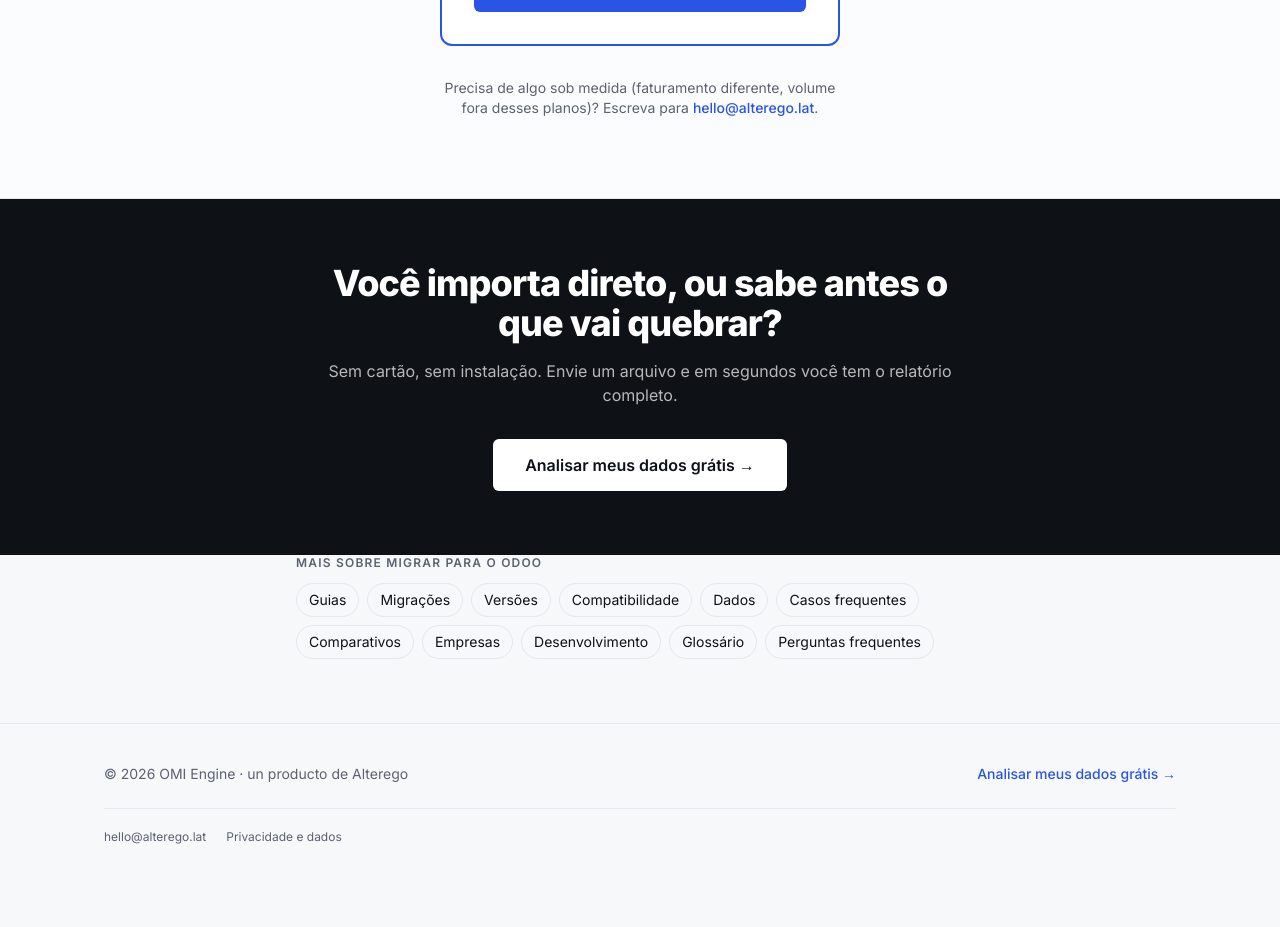
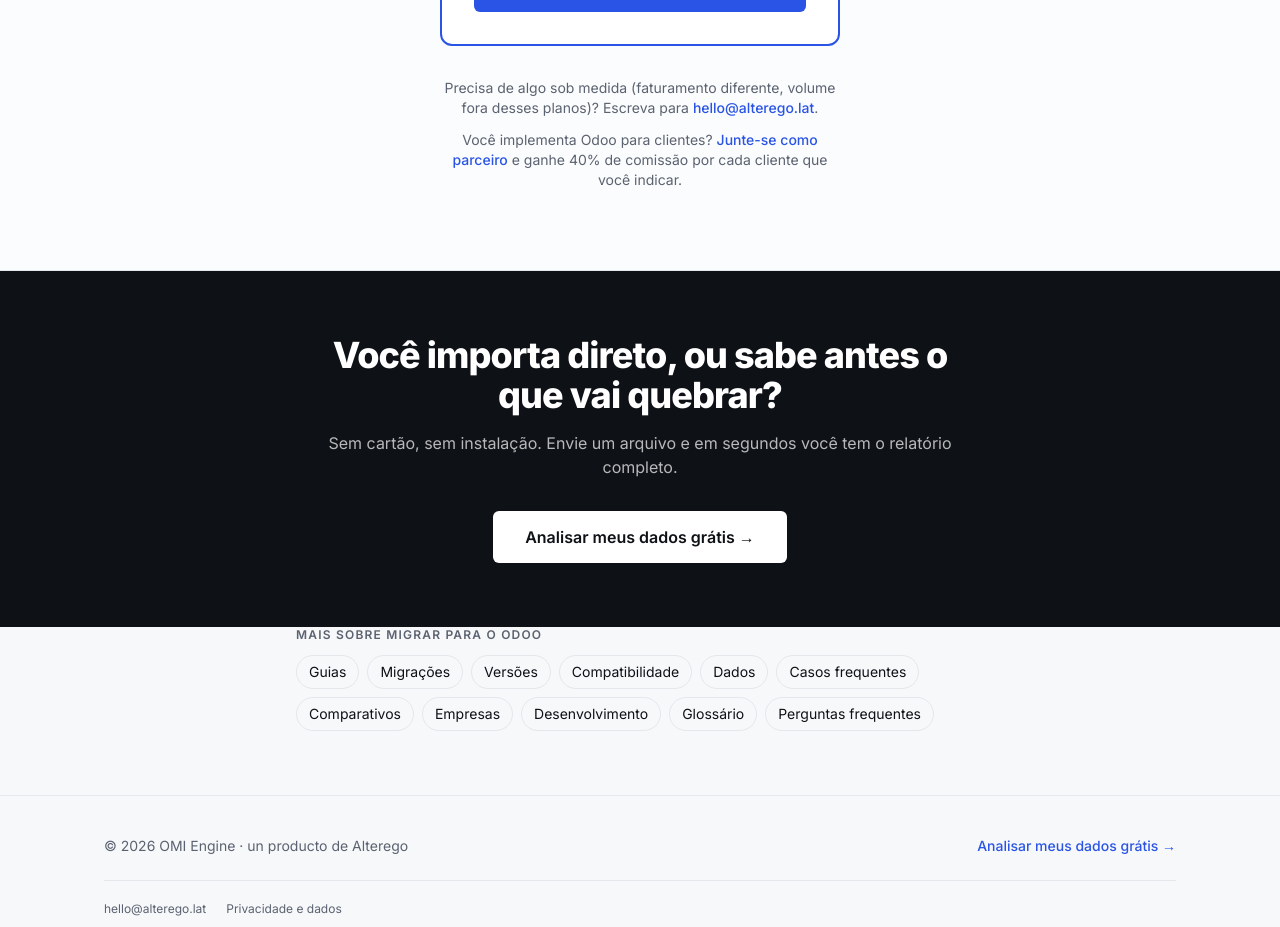
Before and after one commit to icwtok-cloud/omi-v11, a Next.js app in the folder frontend/: page /pt in a window 1280 px wide. Shown: the part 6888-7815 px from the top of the page. Before the commit the page ends 7773 px from the top, so only its background shows below. Built offline with nearby package versions, Linux system fonts and the light colour scheme; what wagmi would draw is missing.

Commit message:
Agregar seccion de afiliados en pagina PT

```diff
--- a/frontend/app/pt/page.tsx
+++ b/frontend/app/pt/page.tsx
@@ -638,6 +638,13 @@ export default function LandingPagePT() {
             </a>
             .
           </p>
+          <p className="text-sm text-graphite mt-3">
+            Você implementa Odoo para clientes?{" "}
+            <a href="https://omilat.lemonsqueezy.com/affiliates" target="_blank" rel="noopener noreferrer" className="text-brand font-medium hover:underline">
+              Junte-se como parceiro
+            </a>{" "}
+            e ganhe 40% de comissão por cada cliente que você indicar.
+          </p>
         </div>
       </section>
 
```
